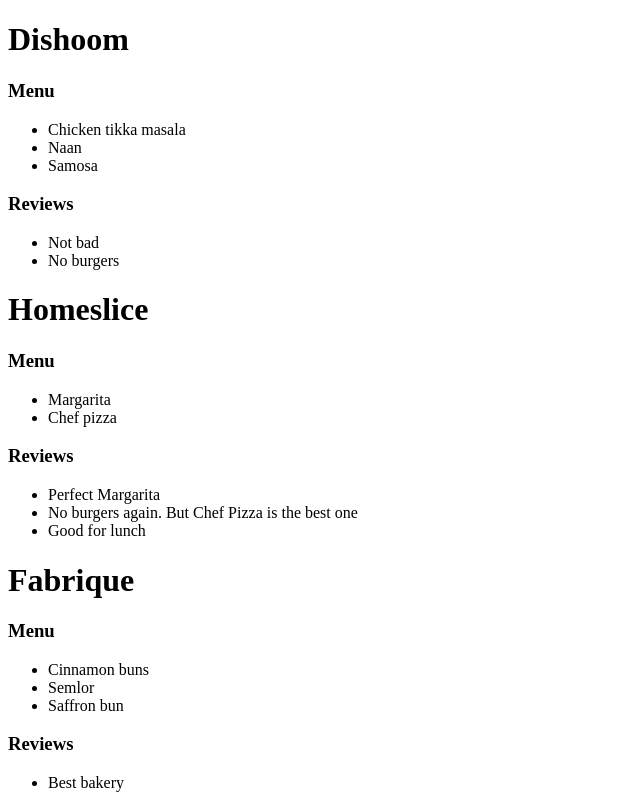
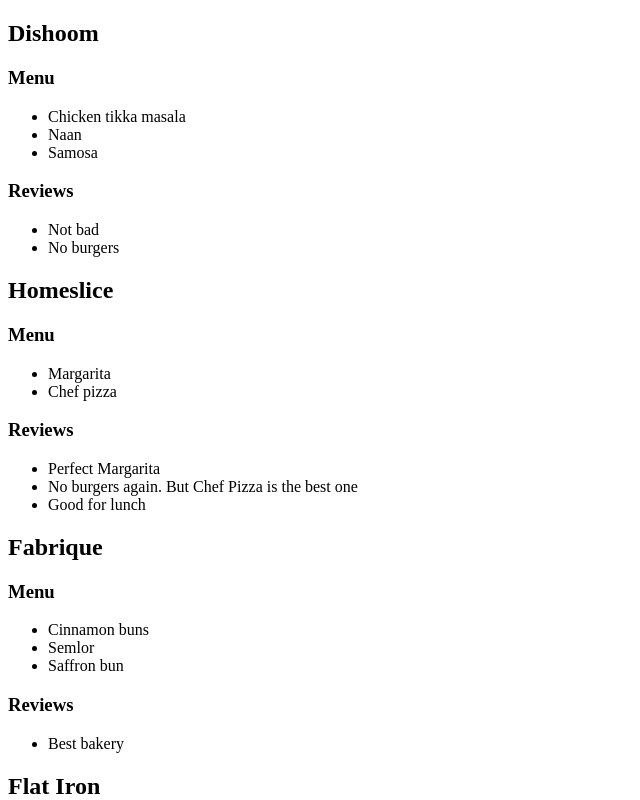
Before and after one commit to globus40000/react-20250303, a React (Vite) app: page / in a window 1280 px wide. Shown: the top 800 px of the page, without its empty margins (0-640 px from the left). Built offline with nearby package versions, Linux system fonts and the light colour scheme.

Commit message:
Semantically correct to have only one h1 tag on the page.

```diff
--- a/src/main.tsx
+++ b/src/main.tsx
@@ -18,7 +18,7 @@ if (!root) {
       createElement(
         "div",
         { key: restaurant.id },
-        createElement("h1", {}, restaurant.name),
+        createElement("h2", {}, restaurant.name),
         createElement("h3", {}, "Menu"),
         createElement(
           "ul",
@@ -47,7 +47,7 @@ createRoot(root).render(
   <StrictMode>
     {restaurants.map((restaurant) => (
       <div key={restaurant.id}>
-        <h1>{restaurant.name}</h1>
+        <h2>{restaurant.name}</h2>
         <h3>Menu</h3>
         <ul>
           {restaurant.menu.map((dish) => (
```
